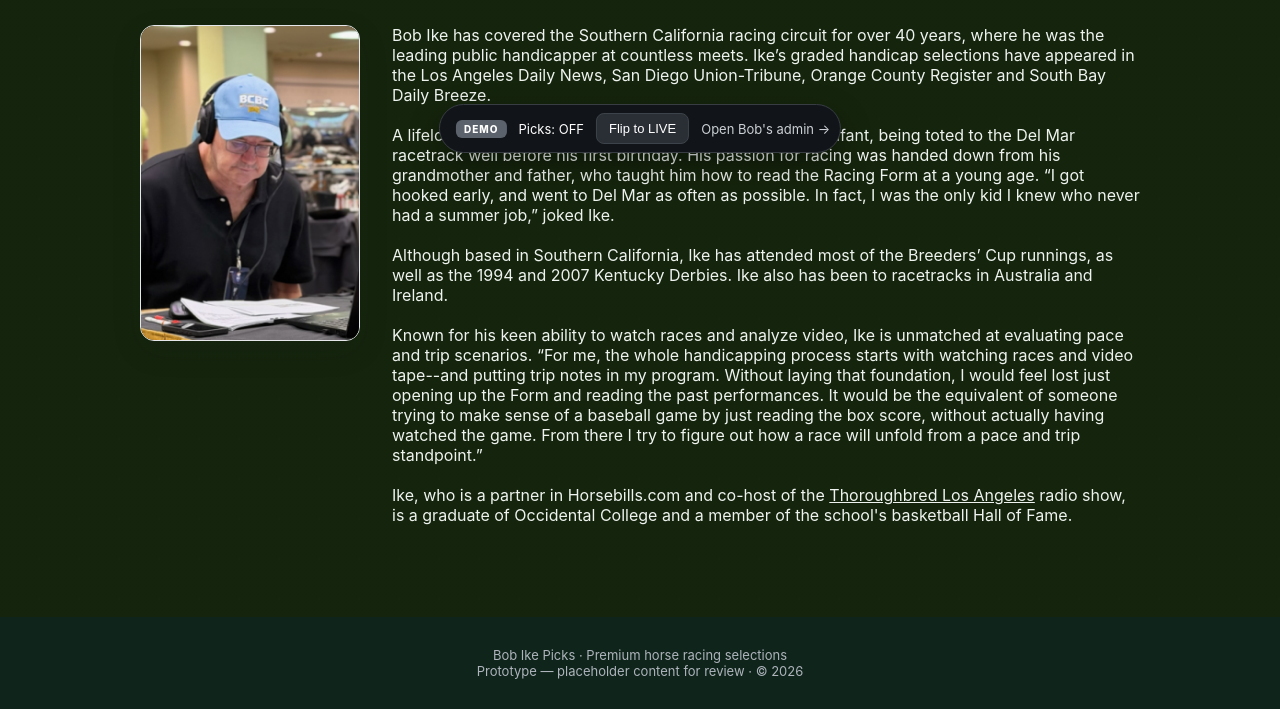
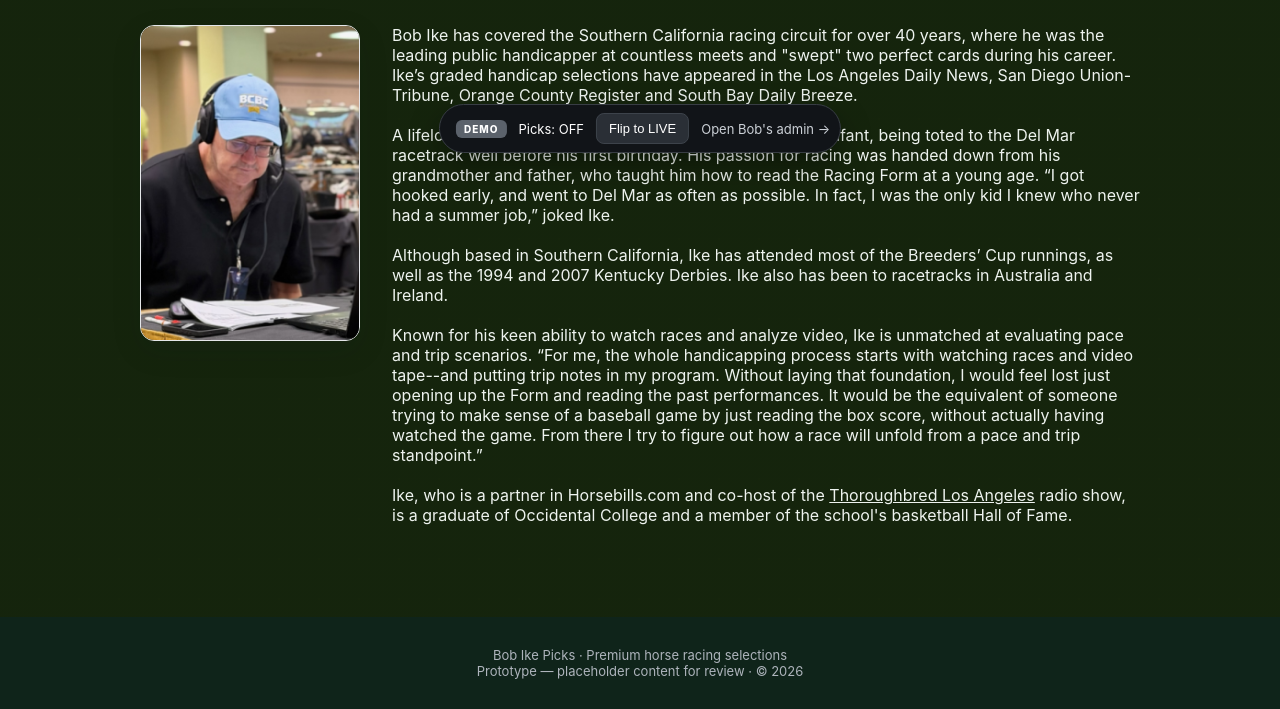
Before and after one commit to shaneo24/BobIkePicks-New, a plain HTML site: page index.html in a window 1280 px wide. Shown: the part 631-1340 px from the top of the page. Drawn offline with Linux system fonts and the light colour scheme.

Commit message:
Add files via upload

```diff
--- a/index.html
+++ b/index.html
@@ -23,7 +23,7 @@
         <div class="eyebrow">Trusted by serious horseplayers</div>
         <h1>The premier SoCal handicapper</h1>
         <p class="lead">
-          Bob Ike has covered the Southern California racing circuit for over 40 years, where he was the leading public handicapper at countless meets
+          Bob Ike has covered the Southern California racing circuit for over 40 years, where he was the leading public handicapper at countless meets.
         </p>
         <div class="trust-row">
           <div class="stat"><div class="num">$10</div><div class="lbl">Per card, featuring full-card selections, 3 Best Play races with betting strategy, and a Pick 5 ticket<br><br><i  style="text-transform: none;">Selections available on Saturdays, Sundays and holiday Mondays after 9:00 a.m. PT</i></div></div>
@@ -77,7 +77,7 @@
       <figure class="meet-photo">
         <img src="assets/John_and_Bob.png" alt="Bob Ike at the track" />
       </figure>
-      <p class="sub">Bob Ike has covered the Southern California racing circuit for over 40 years, where he was the leading public handicapper at countless meets. Ike’s graded handicap selections have appeared in the Los Angeles Daily News, San Diego Union-Tribune, Orange County Register and South Bay Daily Breeze.
+      <p class="sub">Bob Ike has covered the Southern California racing circuit for over 40 years, where he was the leading public handicapper at countless meets and "swept" two perfect cards during his career. Ike’s graded handicap selections have appeared in the Los Angeles Daily News, San Diego Union-Tribune, Orange County Register and South Bay Daily Breeze.
 	  <br><br>
 	  A lifelong racing fan, Ike got his first taste of racing as an infant, being toted to the Del Mar racetrack well before his first birthday. His passion for racing was handed down from his grandmother and father, who taught him how to read the Racing Form at a young age. “I got hooked early, and went to Del Mar as often as possible. In fact, I was the only kid I knew who never had a summer job,” joked Ike.
 	  <br><br>
```
